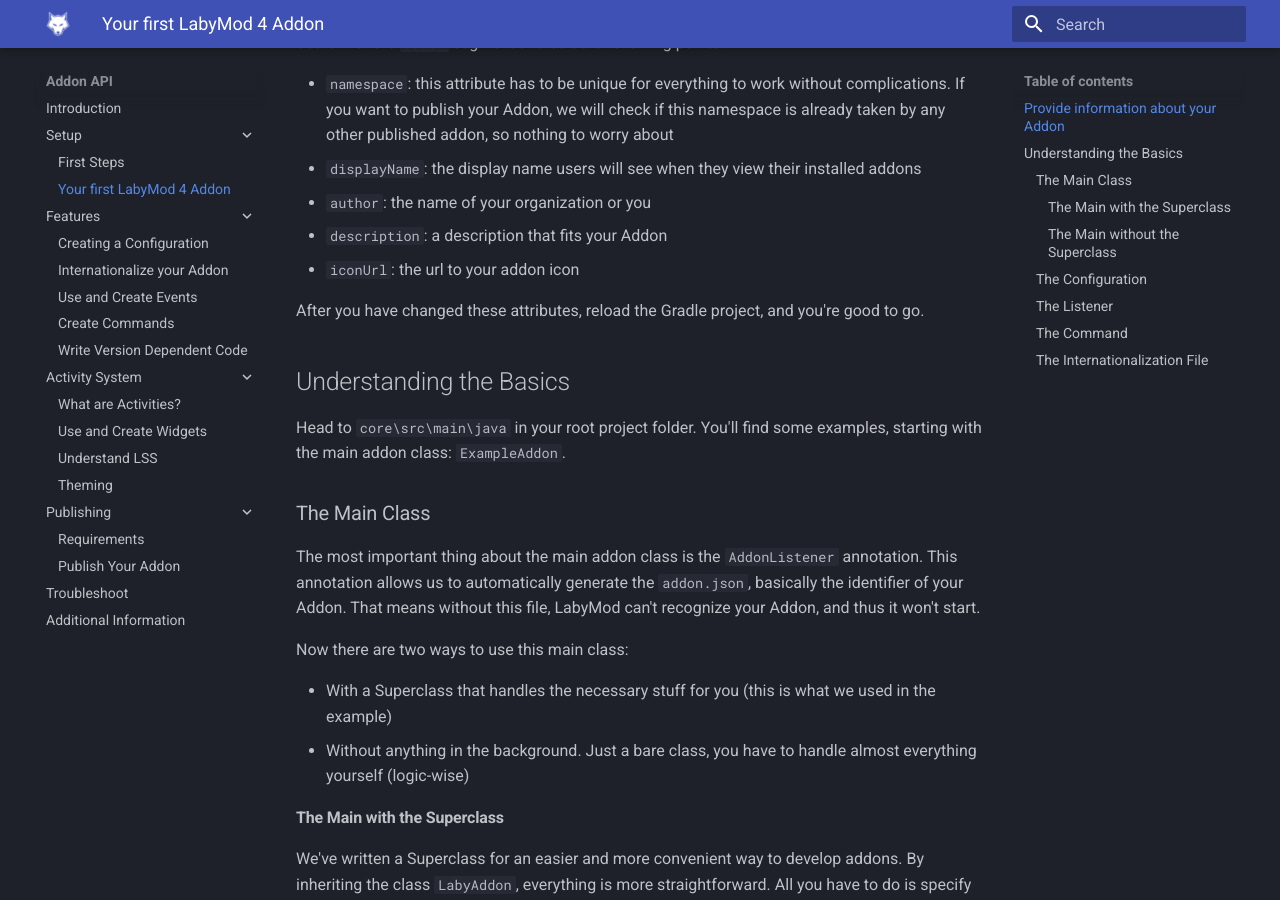
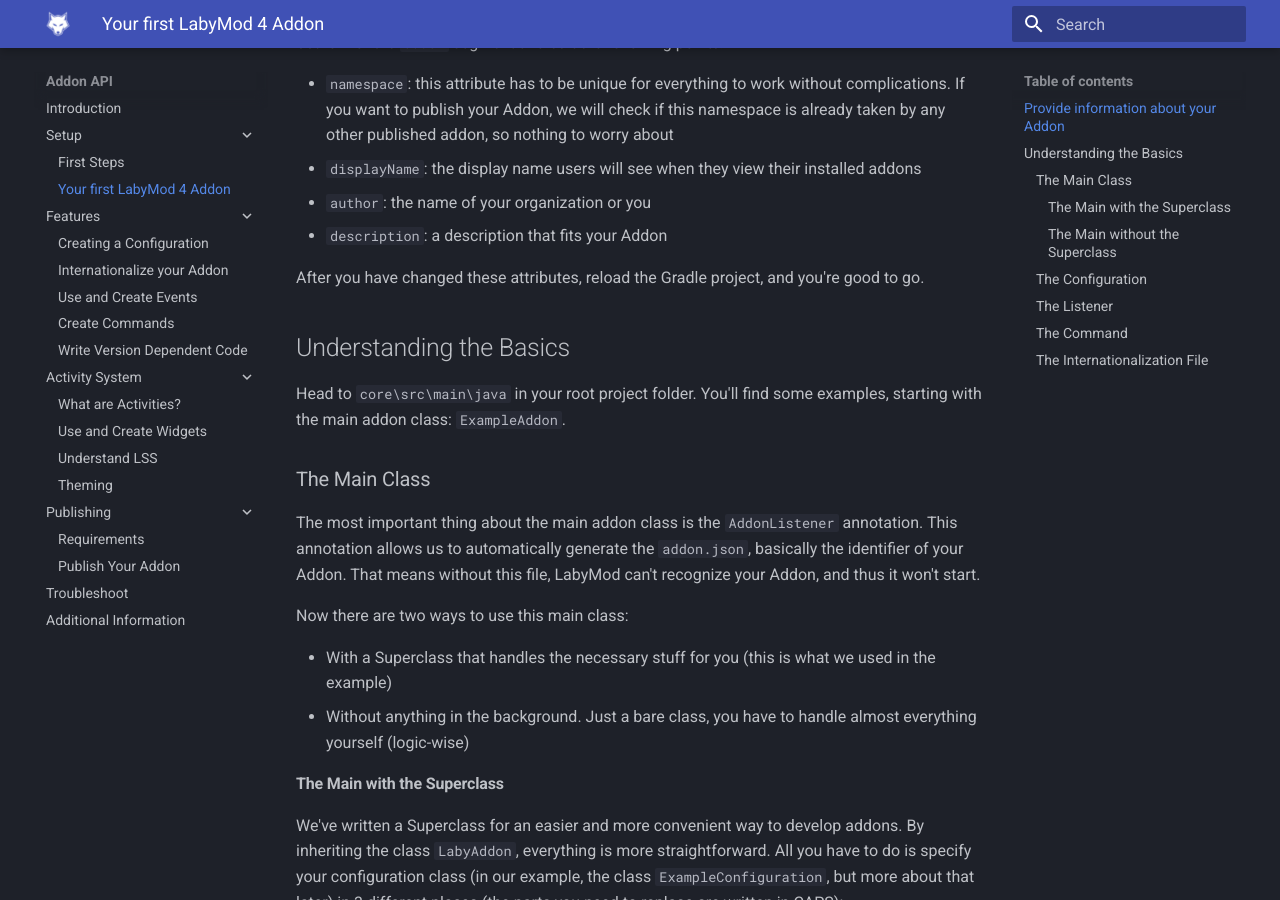
Before and after one commit to LabyMod/labymod4-api-wiki, an MkDocs documentation site: the page built from docs/pages/addon/setup/setup.md, in a window 1280 px wide and 900 px high, scrolled down 585 px. Built offline with MkDocs 1.6.1 and Material for MkDocs 9.7.7, drawn with Linux system fonts in a browser that asks for light colours.

Commit message:
removed iconUrl because it's unnecessary

```diff
--- a/docs/pages/addon/setup/setup.md
+++ b/docs/pages/addon/setup/setup.md
@@ -13,7 +13,6 @@
 + `displayName`: the display name users will see when they view their installed addons
 + `author`: the name of your organization or you
 + `description`: a description that fits your Addon
-+ `iconUrl`: the url to your addon icon
 
 After you have changed these attributes, reload the Gradle project, and you're good to go.
 
```
